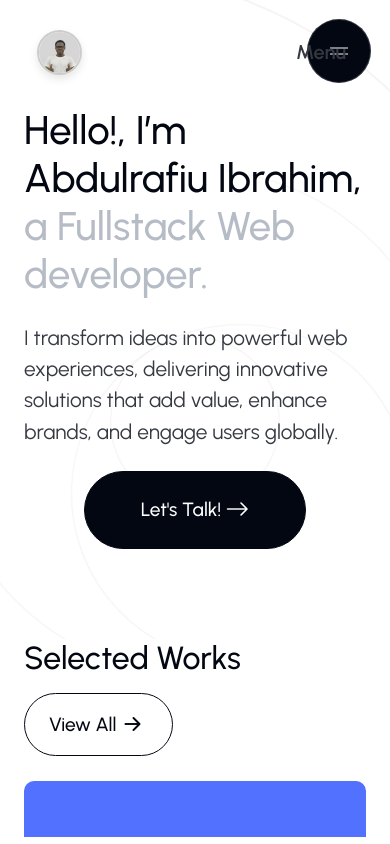
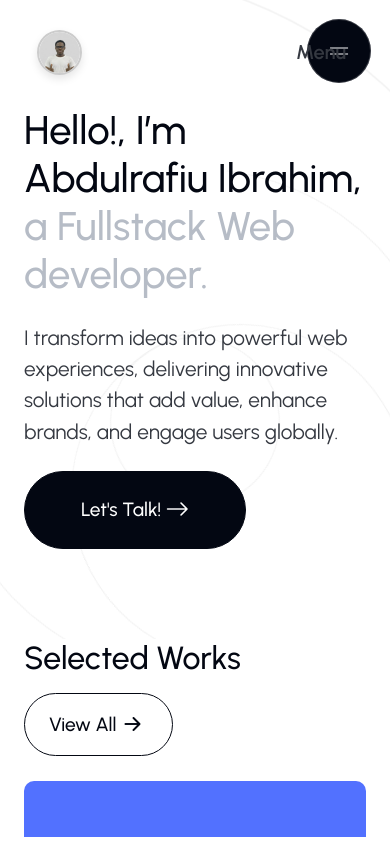
Before and after one commit to Abdulrafiudev/Abdulrafiu.dev, a React (Create React App) app: page / in a window 390 px wide. Shown: the top 844 px of the page. Built offline with nearby package versions, Linux system fonts and the light colour scheme.

Commit message:
style: align HERO CTA

```diff
--- a/public/assets/css/style.css
+++ b/public/assets/css/style.css
@@ -2100,10 +2100,10 @@ body.odd .resumebtn {
     grid-template-columns: repeat(2, 1fr);
     width: 88%;
   }
-  .hero-button {
+  /* .hero-button {
     display: flex;
     justify-content: center;
-  }
+  } */
   .resume-link {
     font-size: 2rem !important;
   }
```
